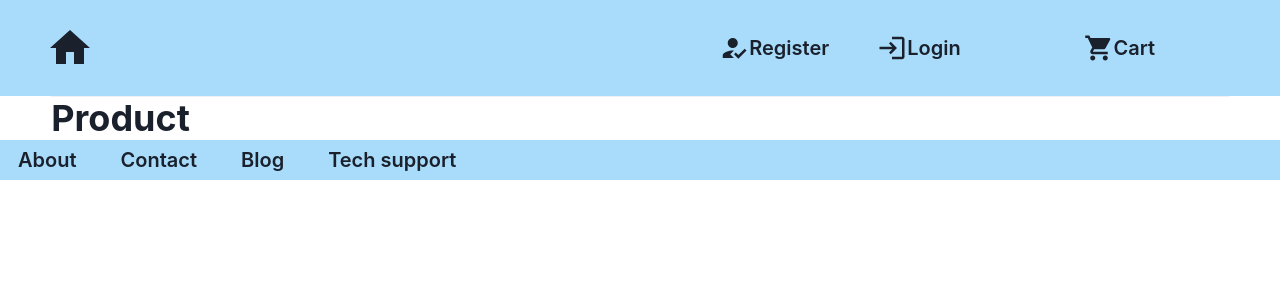
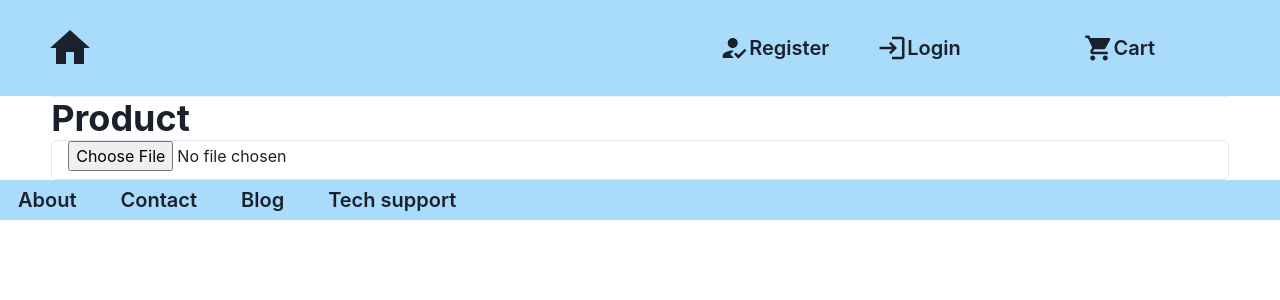
Before and after one commit to CrowsVeldt/final-project-redone, a React (Vite) app in the folder frontend/: page /admin/product/1 in a window 1280 px wide. Shown: the top 300 px of the page. Built offline with nearby package versions, Linux system fonts and the light colour scheme.

Commit message:
ui: add filePicker to AdminProductPage

```diff
--- a/frontend/src/pages/admin/AdminProductPage.jsx
+++ b/frontend/src/pages/admin/AdminProductPage.jsx
@@ -1,9 +1,41 @@
-import { Box, Heading } from "@chakra-ui/react";
+import { Box, Heading, Input } from "@chakra-ui/react";
+import { convertToBase64 } from "../../utils/fileFuncs";
+import { privateAxios } from "../../api/axios";
+import { useState } from "react";
 
 export default function AdminProductPage() {
+  const [value, setValue] = useState(null);
+  const axiosPrivateRoute = privateAxios();
+
+  const handleFilePicker = async () => {
+    try {
+      const response = await axiosPrivateRoute.put(
+        null /* route to update product */,
+        value
+      );
+
+      toast.success(response?.data?.message);
+    } catch (error) {
+      toast.error(error?.response?.data?.message);
+    }
+  };
+
+  const handleFileUpload = async (e) => {
+    const file = e?.target?.files[0];
+    const base64image = await convertToBase64(file);
+    setValue(base64image(value));
+  };
+
   return (
     <Box>
       <Heading>Product</Heading>
+
+      <Input
+        name="product_image"
+        type="file"
+        onChange={handleFileUpload}
+        accept=".jpeg, .png, .jpg"
+      />
     </Box>
   );
 }
```
